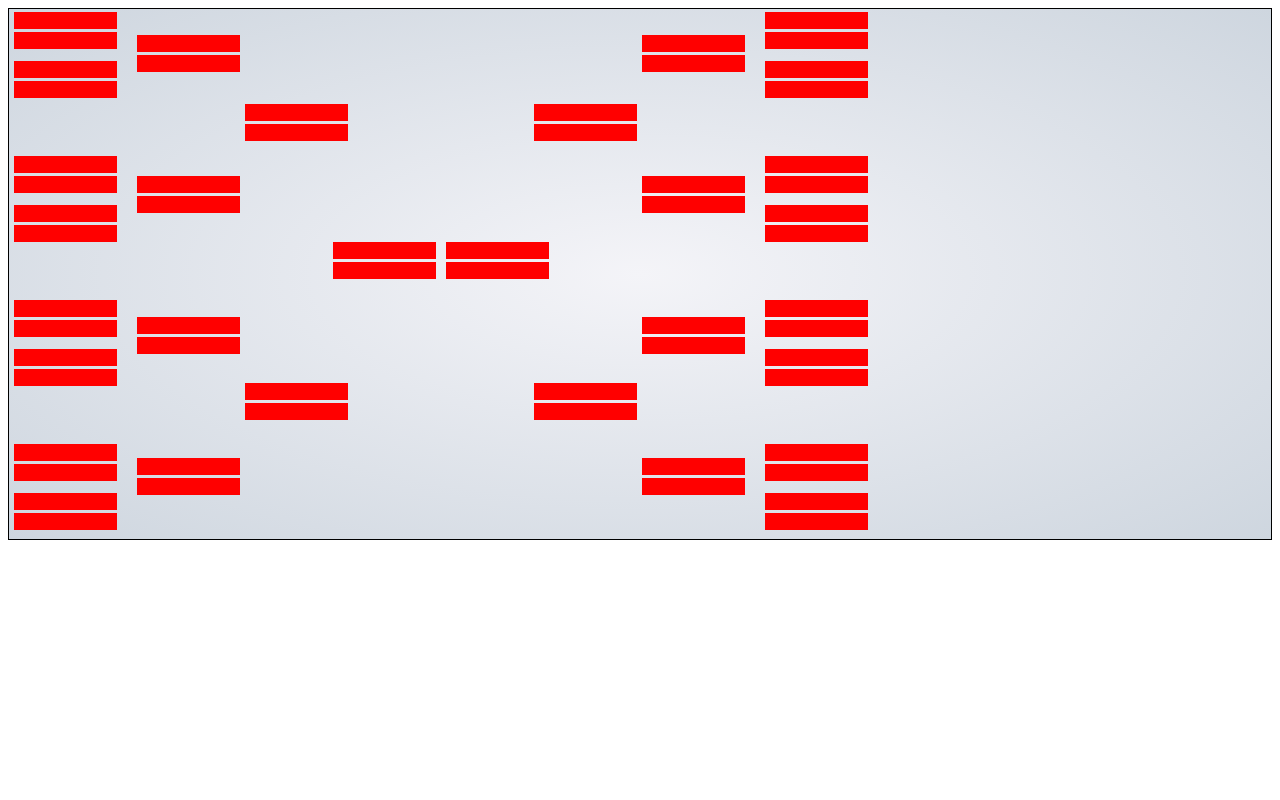
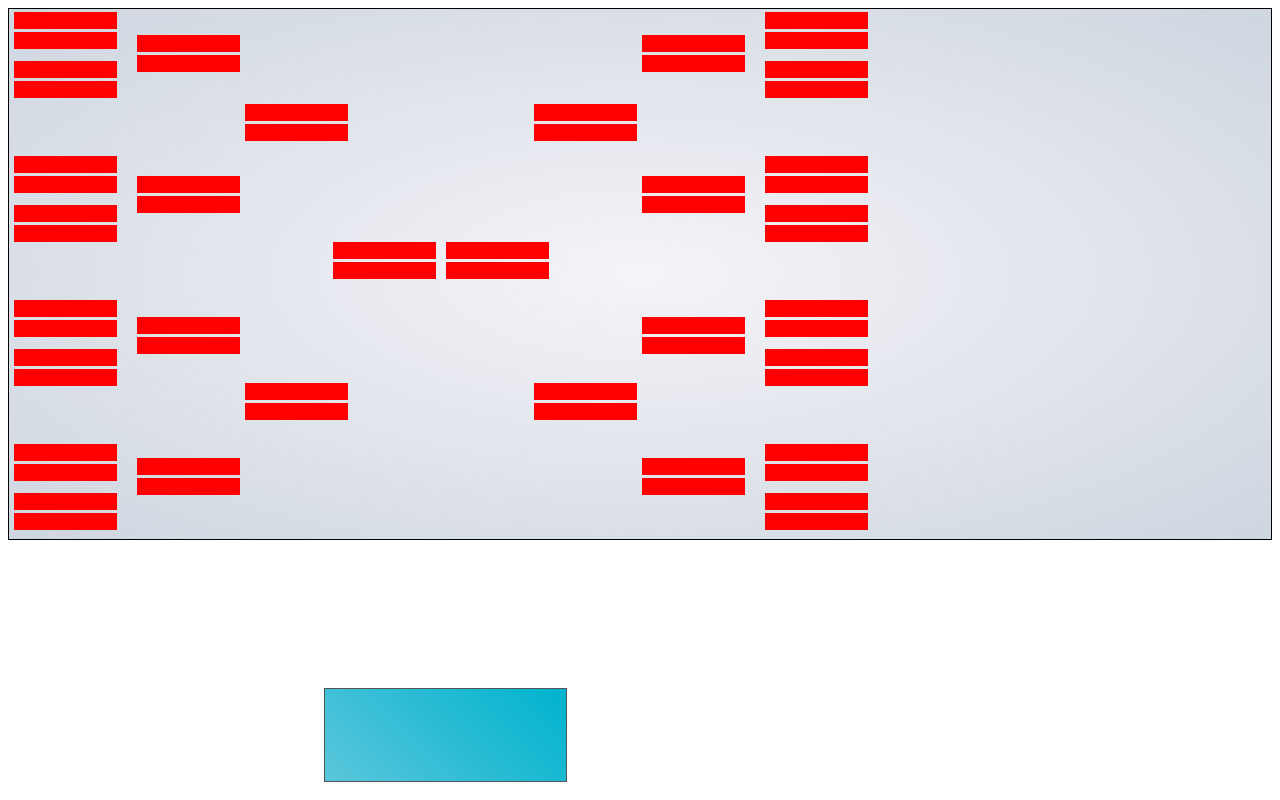
Before and after one commit to cloudstitch/app-bracket, a plain HTML site: page index.html in a window 1280 px wide. Drawn offline with Linux system fonts and the light colour scheme.

Commit message:
Champion Box

```diff
--- a/bracket.less
+++ b/bracket.less
@@ -82,6 +82,15 @@
     margin-left: auto;
     margin-right: auto;
     overflow: auto;
+
+    .championship {
+      width: 2 * @gameWidth + @hpad4 + @hpad4 - @hpad3;
+      height: 2 * @gameHeight;
+      position: absolute;
+      bottom: @scoreVpad * 6;
+      left: @left4;
+      border: 1px solid #555;
+    }
   }
 
   .tb-game, .tb-empty-game {
@@ -125,4 +134,11 @@
 
 .tournament-bracket.light {
   background-image: radial-gradient(#F4F4F8, #CED6DF);
+
+  .ladder {
+    .championship {
+      background-image: linear-gradient(45deg, #5AC6DB, #00B3CE);
+    }
+  }
+
 }
--- a/index.html
+++ b/index.html
@@ -250,8 +250,11 @@
             </div>
           </div>
 
-        </div>
-      </div><!-- ladder -->
+          <div class="championship">
+          </div>
+
+        </div><!-- ladder -->
+      </div><!-- tournament-bracket -->
     </div>
   </body>
 </html>
```
Also changed, not shown: bracket.css.
